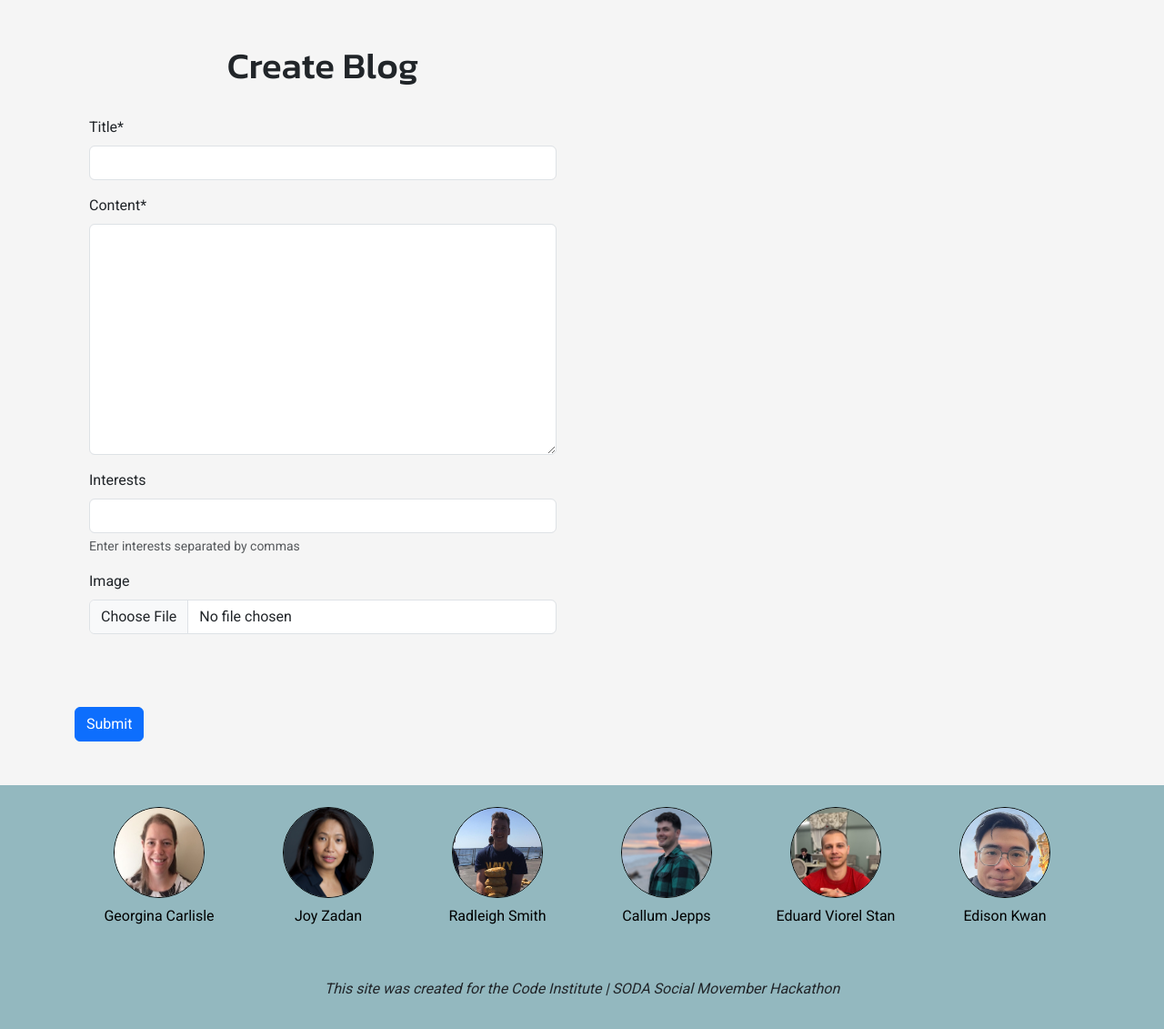
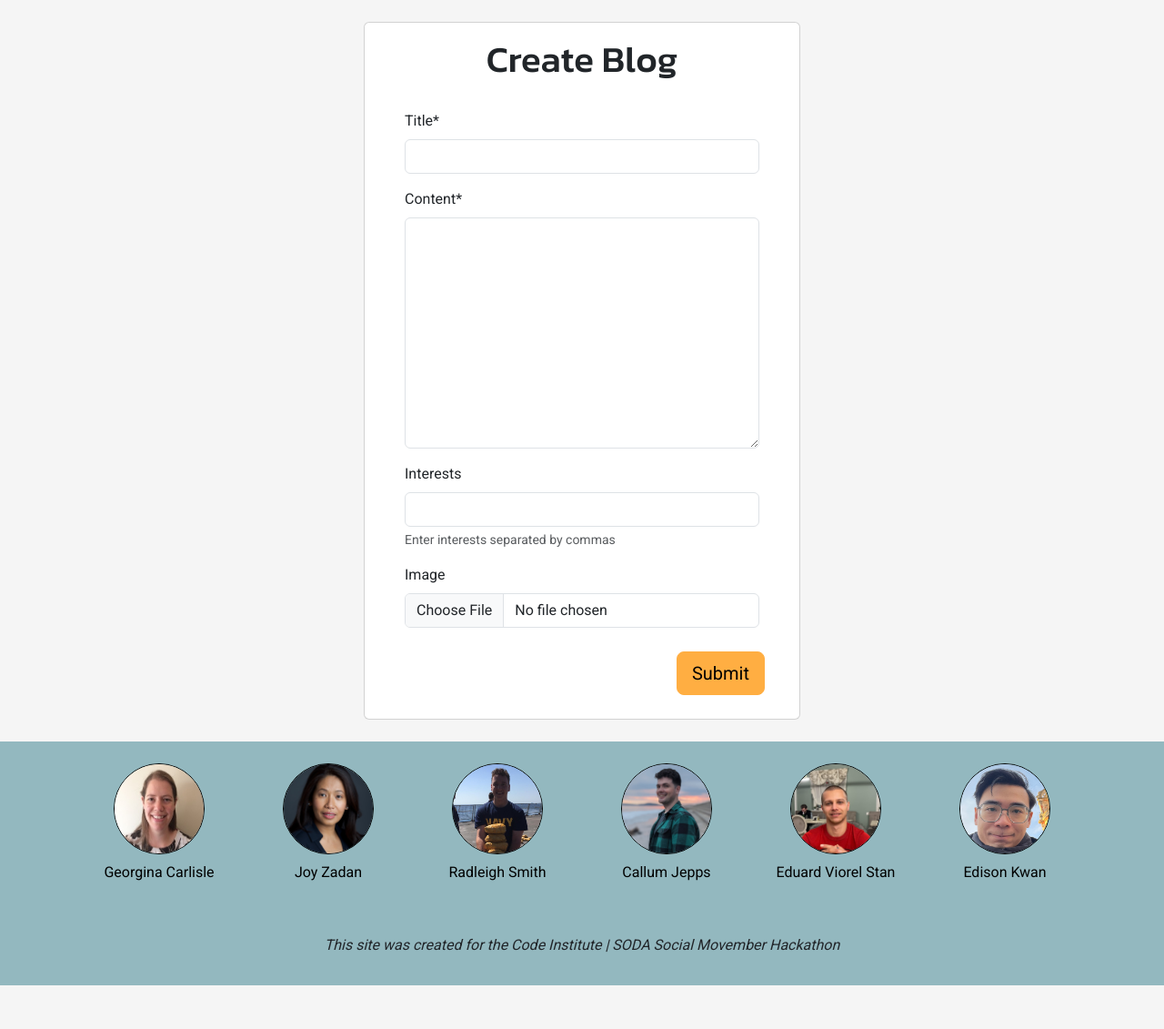
Before and after one commit to EddieStn/movember, a Django app: page /blog/create_blog/ in a window 1280 px wide. Shown: the part 80-1211 px from the top of the page at 91% size. After the commit the page ends 1163 px from the top, so only its background shows below. Run offline with Django 4.2, Linux system fonts and the light colour scheme; the visitor is signed in with stand-in values (Sample User, id 1); some libraries are stand-ins or nearby versions.

Commit message:
start styling create_blog page

```diff
--- a/blog/templates/blog/create_blog.html
+++ b/blog/templates/blog/create_blog.html
@@ -3,13 +3,15 @@
 {% load crispy_forms_tags %}
 
 {% block content %}
-  <div class="container my-5">
-    <div class="row">
-      <div class="col-md-6">
+<div class="">
+  <div class="card create-blog-cont mt-4 mb-4">
+    <div class="card-body">
+
+      <div class="container">
             <h1 class="mb-4 d-flex justify-content-center">Create Blog</h1>
             <form method="post" enctype="multipart/form-data">
               {% csrf_token %}
-          <fieldset class="rounded px-3 mb-5">
+              <fieldset class="rounded px-3">
                 <legend class="fieldset-label small text-black px-2 w-auto"></legend>
                 {{ form.title | as_crispy_field }}
                 {{ form.content | as_crispy_field }}
@@ -17,8 +19,10 @@
                 {{ form.image | as_crispy_field }}
 
               </fieldset>
-          <button type="submit" class="btn btn-primary mt-3" aria-label="submit the form">Submit</button>
+              <button type="submit" class="btn btn-outline-light btn-lg call-to-action navigation-links" aria-label="submit the form" id="new-blog-btn">Submit</button>
             </form>
+
+      </div>
     </div>
   </div>
 </div>
--- a/static/css/base.css
+++ b/static/css/base.css
@@ -216,3 +216,14 @@ footer a {
     color: var(--orange);
     text-decoration: none;
 }
+
+/* ----------- Create Blog --------- */
+
+.create-blog-cont {
+    width: 30rem;
+    margin: 0 auto;
+}
+
+#new-blog-btn {
+    float: right;
+}
```
Lines whose indentation alone changed are shown as unchanged.
